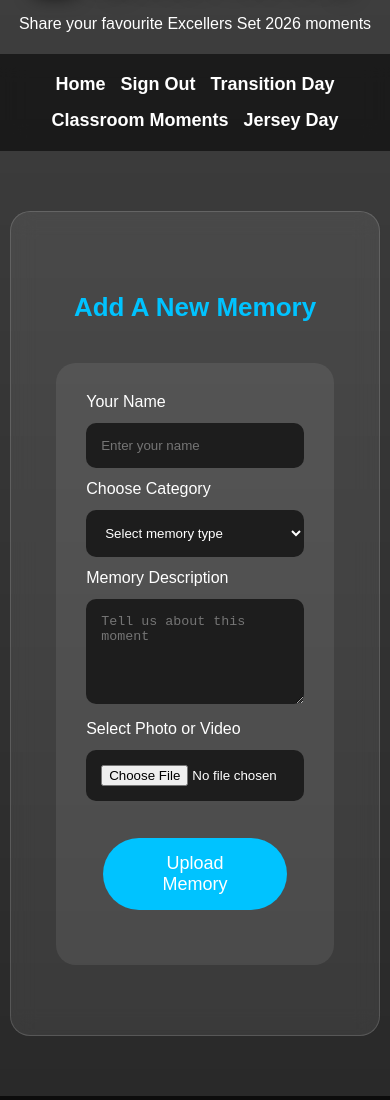
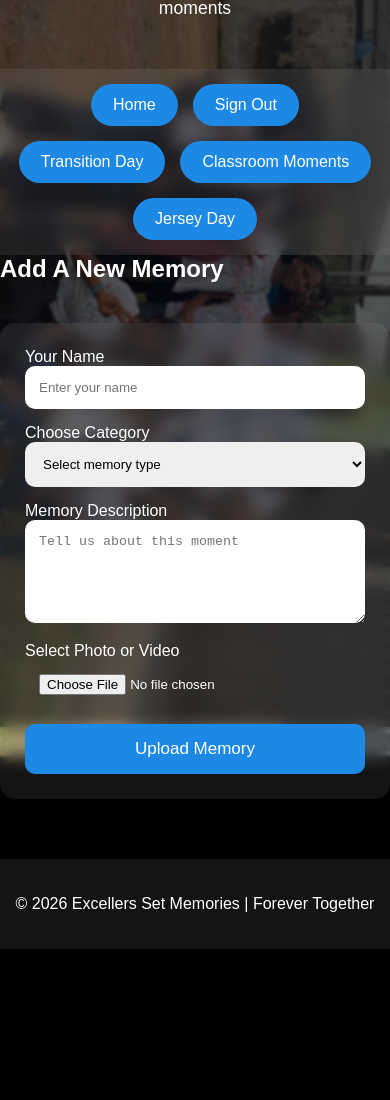
Before and after one commit to richardlema560-alt/Excellers-set-2K26-memories-, a plain HTML site: page upload.html in a window 390 px wide. Shown: the part 117-1217 px from the top of the page. After the commit the page ends 1066 px from the top, so only its background shows below. Drawn offline with nearby package versions, Linux system fonts and the light colour scheme.

Commit message:
Update style.css

```diff
--- a/style.css
+++ b/style.css
@@ -1,273 +1,40 @@
-/* ==========================================
+    /* ===========================
    EXCELLERS SET 2026 MEMORIES
-   Modern Memory Vault Theme
-========================================== */
-
-*{
-    margin:0;
-    padding:0;
-    box-sizing:border-box;
-    scroll-behavior:smooth;
+   Made with ♥️ by Richie lema
+=========================== */
+*{margin:0;padding:0;box-sizing:border-box}
+body{font-family:Arial,sans-serif;color:#fff;min-height:100vh;overflow-x:hidden;position:relative;background:#000}
+body::before{content:"";position:fixed;inset:0;background:url("background.jpg") center/cover no-repeat;filter:blur(1px);transform:scale(1.1);z-index:-2;animation:zoomBackground 20s ease-in-out infinite alternate}
+body::after{content:"";position:fixed;inset:0;background:rgba(0,0,0,.65);z-index:-1}
+@keyframes zoomBackground{from{transform:scale(1.05)}to{transform:scale(1.2)}}
+header{text-align:center;padding:50px 20px}
+header h1{font-size:2.4rem;margin-bottom:10px}
+header p{font-size:1.1rem}
+nav{display:flex;justify-content:center;gap:15px;flex-wrap:wrap;padding:15px;background:rgba(255,255,255,.08);backdrop-filter:blur(8px)}
+nav a{color:#fff;text-decoration:none;padding:12px 22px;border-radius:30px;background:#1e88e5;transition:.3s}
+nav a:hover{background:#1565c0;transform:translateY(-3px)}
+main{width:90%;max-width:1100px;margin:auto}
+.hero{text-align:center;padding:70px 20px}
+.hero h2{font-size:2rem;margin-bottom:20px}
+.hero p{max-width:700px;margin:auto;line-height:1.8}
+.buttons{margin-top:35px}
+.btn{display:inline-block;margin:10px;padding:15px 28px;background:#ff9800;color:#fff;text-decoration:none;border-radius:40px;font-weight:bold;transition:.3s}
+.btn:hover{background:#f57c00;transform:scale(1.05)}
+.gallery-section{padding:40px 0}
+.gallery-grid{display:grid;grid-template-columns:repeat(auto-fit,minmax(260px,1fr));gap:20px}
+.memory-card{background:rgba(255,255,255,.08);border-radius:15px;overflow:hidden;backdrop-filter:blur(6px);transition:.3s}
+.memory-card:hover{transform:translateY(-8px)}
+.memory-card img,.memory-card video{width:100%;height:250px;object-fit:cover}
+.memory-card h3{padding:12px}
+.memory-card p{padding:0 12px 15px}
+form{max-width:600px;margin:40px auto;background:rgba(255,255,255,.08);padding:25px;border-radius:15px;backdrop-filter:blur(8px)}
+input,select,textarea{width:100%;padding:14px;margin-bottom:15px;border:none;border-radius:10px}
+button{width:100%;padding:15px;border:none;border-radius:10px;background:#1e88e5;color:#fff;font-size:17px;cursor:pointer}
+button:hover{background:#1565c0}
+footer{text-align:center;padding:30px 15px;margin-top:60px;background:rgba(255,255,255,.08)}
+footer p{margin:6px 0}
+@media(max-width:768px){
+header h1{font-size:1.8rem}
+.hero h2{font-size:1.6rem}
+.btn{display:block;width:90%;margin:12px auto}
 }
-
-body{
-    font-family:Arial, Helvetica, sans-serif;
-    color:#fff;
-    background:
-    linear-gradient(rgba(0,0,0,.75),rgba(0,0,0,.85)),
-    url("images/background.jpg");
-    background-size:cover;
-    background-position:center;
-    background-attachment:fixed;
-    animation:zoomBackground 20s infinite alternate;
-}
-
-@keyframes zoomBackground{
-    from{
-        background-size:100%;
-    }
-    to{
-        background-size:110%;
-    }
-}
-
-/* Navigation */
-
-nav{
-    width:100%;
-    display:flex;
-    justify-content:center;
-    gap:30px;
-    padding:20px;
-    background:rgba(0,0,0,.55);
-    backdrop-filter:blur(12px);
-    position:sticky;
-    top:0;
-    z-index:1000;
-}
-
-nav a{
-    color:white;
-    text-decoration:none;
-    font-size:18px;
-    font-weight:bold;
-    transition:.3s;
-}
-
-nav a:hover{
-    color:#00c3ff;
-}
-
-/* Headings */
-
-h1{
-    font-size:55px;
-    text-align:center;
-    margin-top:70px;
-    text-shadow:0 0 20px #000;
-}
-
-h2{
-    margin-top:50px;
-    margin-bottom:15px;
-    color:#00c3ff;
-    text-align:center;
-    font-size:32px;
-}
-
-p{
-    text-align:center;
-    max-width:850px;
-    margin:15px auto;
-    line-height:1.8;
-    font-size:18px;
-}
-
-/* Buttons */
-
-button{
-    display:block;
-    margin:25px auto;
-    padding:15px 40px;
-    border:none;
-    border-radius:50px;
-    background:#00c3ff;
-    color:white;
-    font-size:18px;
-    cursor:pointer;
-    transition:.3s;
-}
-
-button:hover{
-    background:#008ec5;
-    transform:scale(1.08);
-}
-
-/* Sections */
-
-section{
-    width:90%;
-    max-width:1200px;
-    margin:60px auto;
-    padding:30px;
-    background:rgba(255,255,255,.08);
-    backdrop-filter:blur(12px);
-    border-radius:20px;
-    border:1px solid rgba(255,255,255,.15);
-}
-
-/* Images */
-
-img{
-    width:100%;
-    border-radius:18px;
-    transition:.4s;
-}
-
-img:hover{
-    transform:scale(1.04);
-    box-shadow:0 0 25px rgba(0,195,255,.7);
-}
-
-/* Videos */
-
-video{
-    width:100%;
-    border-radius:18px;
-    margin-top:15px;
-    transition:.4s;
-}
-
-video:hover{
-    transform:scale(1.02);
-}
-
-/* Gallery */
-
-.gallery{
-    display:grid;
-    grid-template-columns:repeat(auto-fit,minmax(250px,1fr));
-    gap:20px;
-}
-
-/* Forms */
-
-form{
-    width:90%;
-    max-width:650px;
-    margin:40px auto;
-    background:rgba(255,255,255,.08);
-    padding:30px;
-    border-radius:20px;
-}
-
-input,
-select,
-textarea{
-    width:100%;
-    padding:15px;
-    margin:12px 0;
-    border:none;
-    border-radius:10px;
-    background:#1d1d1d;
-    color:white;
-}
-
-input:focus,
-textarea:focus,
-select:focus{
-    outline:2px solid #00c3ff;
-}
-
-/* Cards */
-
-.card{
-    background:rgba(255,255,255,.08);
-    border-radius:20px;
-    padding:20px;
-    transition:.3s;
-}
-
-.card:hover{
-    transform:translateY(-8px);
-    box-shadow:0 0 25px rgba(0,195,255,.5);
-}
-
-/* Footer */
-
-footer{
-    text-align:center;
-    padding:35px;
-    background:rgba(0,0,0,.7);
-    margin-top:60px;
-    color:#bbb;
-}
-
-/* Scrollbar */
-
-::-webkit-scrollbar{
-    width:10px;
-}
-
-::-webkit-scrollbar-track{
-    background:#111;
-}
-
-::-webkit-scrollbar-thumb{
-    background:#00c3ff;
-    border-radius:10px;
-}
-
-/* Fade Animation */
-
-.fade{
-    animation:fadeUp 1s ease;
-}
-
-@keyframes fadeUp{
-    from{
-        opacity:0;
-        transform:translateY(40px);
-    }
-    to{
-        opacity:1;
-        transform:translateY(0);
-    }
-}
-
-/* Mobile */
-
-@media(max-width:768px){
-
-nav{
-    flex-wrap:wrap;
-    gap:15px;
-}
-
-h1{
-    font-size:36px;
-    padding:0 15px;
-}
-
-h2{
-    font-size:26px;
-}
-
-p{
-    font-size:16px;
-    padding:0 15px;
-}
-
-button{
-    width:85%;
-}
-
-section{
-    width:95%;
-}
-
-.gallery{
-    grid-template-columns:1fr;
-}
-
-}
```
